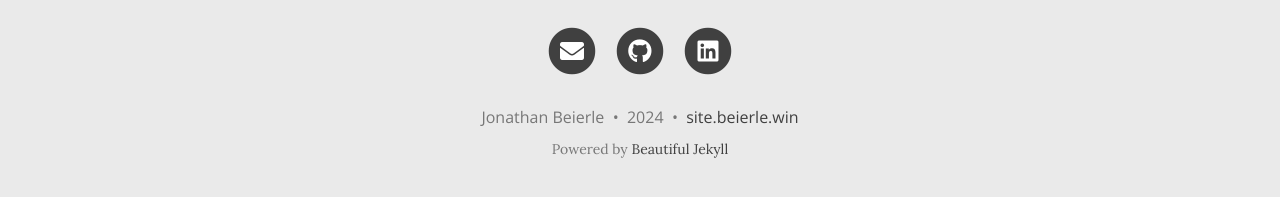
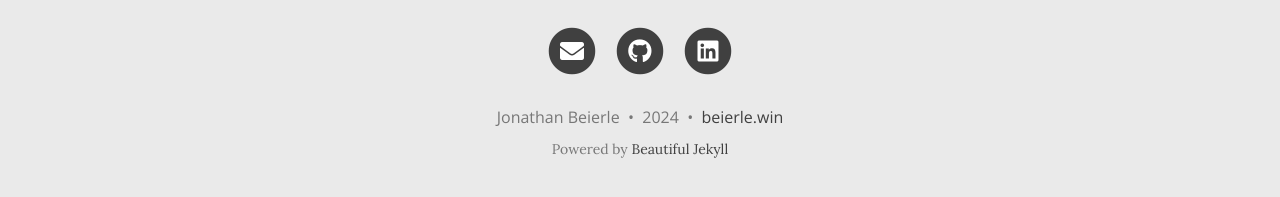
Before and after one commit to HullaBrian/Personal-Website, a Jekyll site: the page built from index.html, in a window 1280 px wide and 1339 px high. Shown: the part 1129-1326 px from the top of the window. Built offline with Jekyll 4.4.1, drawn with Linux system fonts in a browser that asks for light colours; nearby versions of some CDN libraries; the list of posts is cut into pages by our own code; comment, search, counter and statistics services are not loaded.

Commit message:
Changed old/incorrect url at bottom of page

```diff
--- a/_config.yml
+++ b/_config.yml
@@ -92,7 +92,7 @@ share-links-active:
 
 # How to display the link to your website in the footer
 # Remove this if you don't want a link in the footer
-url-pretty: "site.beierle.win"
+url-pretty: "beierle.win"
 
 # Excerpt word length - Truncate the excerpt of each post on the feed page to the specified number of words
 excerpt_length: 50
```
